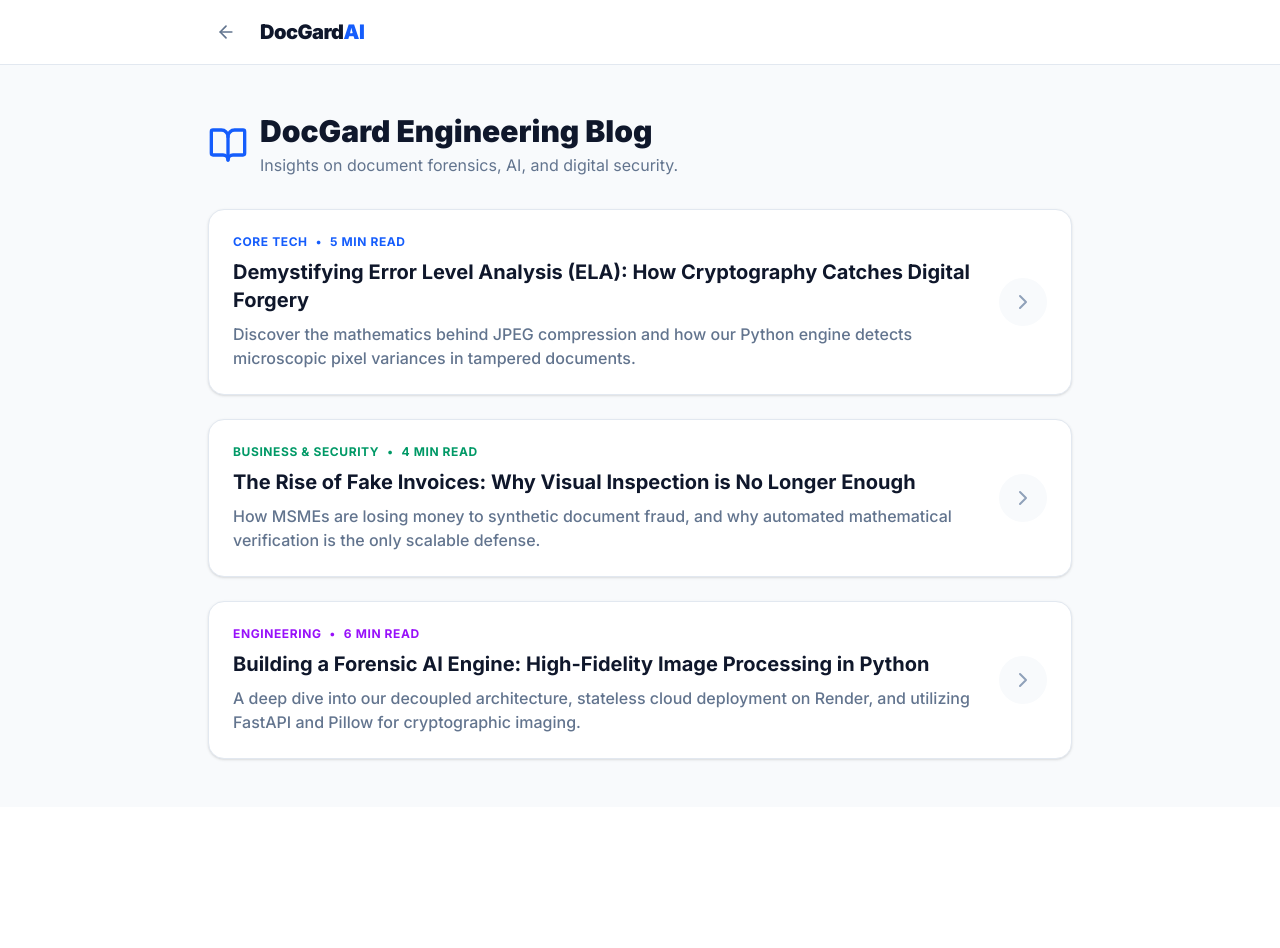
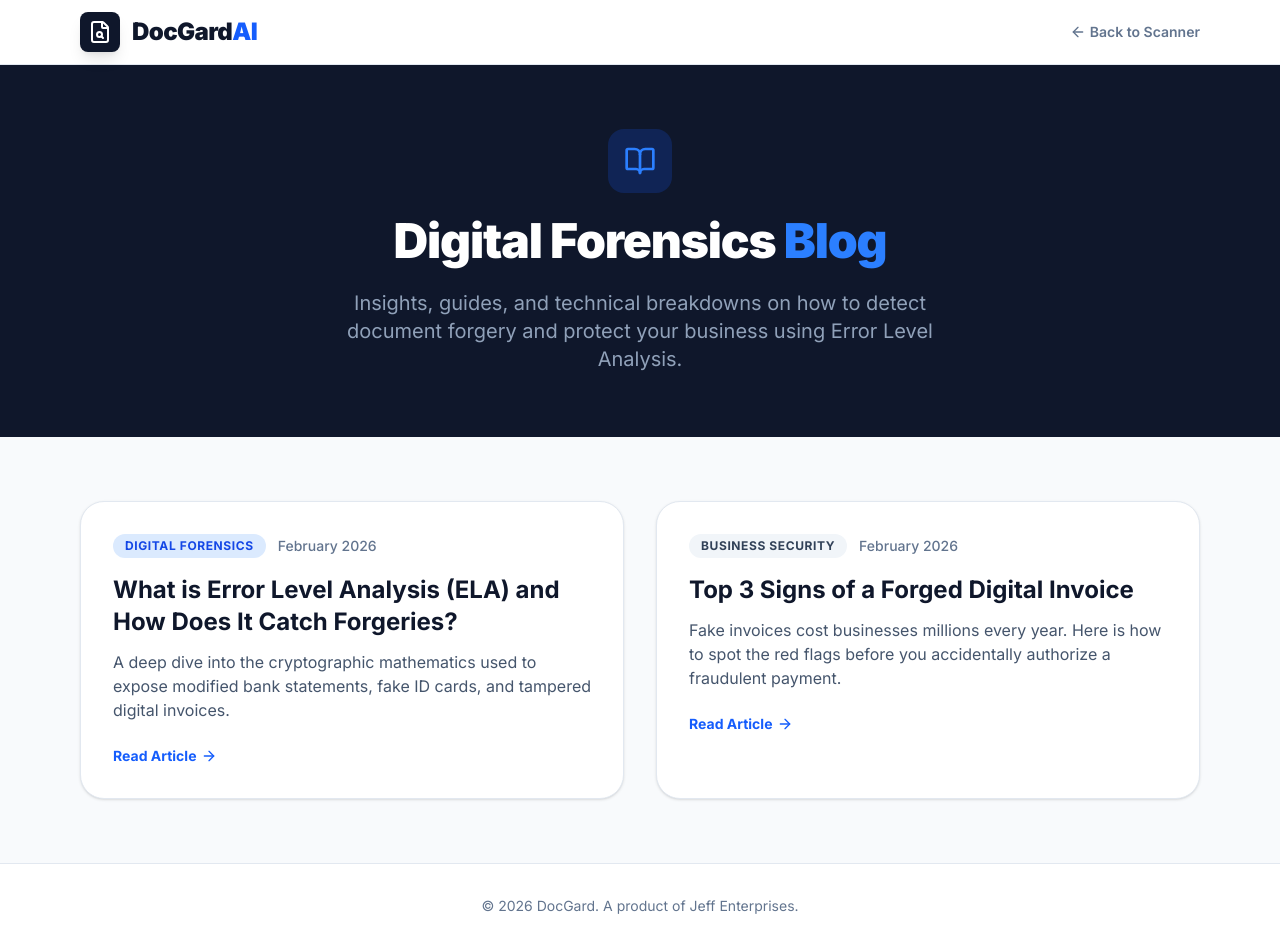
Before and after one commit to Jefxrxy/docgard-ai, a Next.js app: page /blog in a window 1280 px wide. Before the commit the page ends 807 px from the top, so only its background shows below. Built offline with nearby package versions, Linux system fonts and the light colour scheme.

Commit message:
Added Blog Index page to link articles

```diff
--- a/app/blog/page.tsx
+++ b/app/blog/page.tsx
@@ -1,78 +1,96 @@
 import React from 'react';
-import { BookOpen, ArrowLeft, ChevronRight } from 'lucide-react';
 import Link from 'next/link';
+import { BookOpen, ArrowRight, FileSearch, ArrowLeft } from 'lucide-react';
+
+export const metadata = {
+  title: "Blog & Resources | DocGard AI",
+  description: "Learn about digital forensics, Error Level Analysis (ELA), and how to protect your business from document forgery.",
+};
 
 export default function BlogIndex() {
   return (
-    <div className="min-h-screen bg-slate-50 font-sans pb-12">
+    <div className="min-h-screen bg-slate-50 font-sans flex flex-col">
+      {/* Header */}
       <header className="bg-white border-b border-slate-200 sticky top-0 z-50">
-        <div className="max-w-4xl mx-auto px-4 h-16 flex items-center gap-4">
-          <Link href="/" className="p-2 hover:bg-slate-100 rounded-full transition-colors text-slate-500">
-            <ArrowLeft className="w-5 h-5" />
+        <div className="max-w-6xl mx-auto px-4 h-16 flex items-center justify-between">
+          <Link href="/" className="flex items-center gap-3 hover:opacity-80 transition-opacity">
+            <div className="w-10 h-10 bg-slate-900 rounded-lg flex items-center justify-center shadow-lg">
+              <FileSearch className="w-6 h-6 text-white" />
+            </div>
+            <span className="text-2xl font-black text-slate-900 tracking-tight">DocGard<span className="text-blue-600">AI</span></span>
           </Link>
-          <span className="text-xl font-black text-slate-900 tracking-tight">DocGard<span className="text-blue-600">AI</span></span>
+          <nav className="flex items-center gap-6 text-sm font-semibold text-slate-500">
+            <Link href="/" className="hover:text-slate-900 transition-colors flex items-center gap-1">
+              <ArrowLeft className="w-4 h-4"/> Back to Scanner
+            </Link>
+          </nav>
         </div>
       </header>
 
-      <main className="max-w-4xl mx-auto px-4 mt-12">
-        <div className="flex items-center gap-3 mb-8">
-          <BookOpen className="w-10 h-10 text-blue-600" />
-          <div>
-            <h1 className="text-3xl font-black text-slate-900">DocGard Engineering Blog</h1>
-            <p className="text-slate-500 mt-1">Insights on document forensics, AI, and digital security.</p>
+      {/* Hero Section */}
+      <div className="bg-slate-900 py-16 px-4">
+        <div className="max-w-4xl mx-auto text-center space-y-6">
+          <div className="w-16 h-16 bg-blue-600/20 rounded-2xl flex items-center justify-center mx-auto mb-6">
+            <BookOpen className="w-8 h-8 text-blue-500" />
           </div>
+          <h1 className="text-4xl sm:text-5xl font-black text-white tracking-tight">
+            Digital Forensics <span className="text-blue-500">Blog</span>
+          </h1>
+          <p className="text-xl text-slate-400 max-w-2xl mx-auto">
+            Insights, guides, and technical breakdowns on how to detect document forgery and protect your business using Error Level Analysis.
+          </p>
         </div>
+      </div>
 
-        <div className="grid gap-6">
-          {/* Article 1 */}
-          <Link href="/blog/ela-explained" className="bg-white rounded-2xl shadow-sm border border-slate-200 p-6 hover:shadow-md transition-all group flex flex-col sm:flex-row justify-between items-start sm:items-center gap-4">
-            <div>
-              <div className="flex items-center gap-2 text-xs font-bold text-blue-600 uppercase tracking-wider mb-2">
-                <span>Core Tech</span>
-                <span>•</span>
-                <span>5 Min Read</span>
+      {/* Blog Grid */}
+      <main className="max-w-6xl mx-auto px-4 py-16 flex-grow w-full">
+        <div className="grid grid-cols-1 md:grid-cols-2 gap-8">
+
+          {/* Article 1 Card */}
+          <Link href="/blog/what-is-error-level-analysis" className="group bg-white rounded-3xl border border-slate-200 overflow-hidden shadow-sm hover:shadow-xl transition-all hover:-translate-y-1">
+            <div className="p-8">
+              <div className="flex items-center gap-3 mb-4">
+                <span className="bg-blue-100 text-blue-700 text-xs font-bold px-3 py-1 rounded-full uppercase tracking-wider">Digital Forensics</span>
+                <span className="text-slate-500 text-sm font-medium">February 2026</span>
               </div>
-              <h2 className="text-xl font-bold text-slate-900 group-hover:text-blue-600 transition-colors">Demystifying Error Level Analysis (ELA): How Cryptography Catches Digital Forgery</h2>
-              <p className="text-slate-500 mt-2 font-medium line-clamp-2">Discover the mathematics behind JPEG compression and how our Python engine detects microscopic pixel variances in tampered documents.</p>
-            </div>
-            <div className="bg-slate-50 p-3 rounded-full group-hover:bg-blue-50 transition-colors shrink-0">
-              <ChevronRight className="w-6 h-6 text-slate-400 group-hover:text-blue-600" />
+              <h2 className="text-2xl font-bold text-slate-900 mb-3 group-hover:text-blue-600 transition-colors">
+                What is Error Level Analysis (ELA) and How Does It Catch Forgeries?
+              </h2>
+              <p className="text-slate-600 mb-6 line-clamp-3">
+                A deep dive into the cryptographic mathematics used to expose modified bank statements, fake ID cards, and tampered digital invoices.
+              </p>
+              <div className="flex items-center text-blue-600 font-bold text-sm">
+                Read Article <ArrowRight className="w-4 h-4 ml-1 group-hover:translate-x-1 transition-transform" />
+              </div>
             </div>
           </Link>
 
-          {/* Article 2 */}
-          <Link href="/blog/fake-invoices" className="bg-white rounded-2xl shadow-sm border border-slate-200 p-6 hover:shadow-md transition-all group flex flex-col sm:flex-row justify-between items-start sm:items-center gap-4">
-            <div>
-              <div className="flex items-center gap-2 text-xs font-bold text-emerald-600 uppercase tracking-wider mb-2">
-                <span>Business & Security</span>
-                <span>•</span>
-                <span>4 Min Read</span>
+          {/* Article 2 Card */}
+          <Link href="/blog/top-3-signs-forged-invoice" className="group bg-white rounded-3xl border border-slate-200 overflow-hidden shadow-sm hover:shadow-xl transition-all hover:-translate-y-1">
+            <div className="p-8">
+              <div className="flex items-center gap-3 mb-4">
+                <span className="bg-slate-100 text-slate-700 text-xs font-bold px-3 py-1 rounded-full uppercase tracking-wider">Business Security</span>
+                <span className="text-slate-500 text-sm font-medium">February 2026</span>
               </div>
-              <h2 className="text-xl font-bold text-slate-900 group-hover:text-emerald-600 transition-colors">The Rise of Fake Invoices: Why Visual Inspection is No Longer Enough</h2>
-              <p className="text-slate-500 mt-2 font-medium line-clamp-2">How MSMEs are losing money to synthetic document fraud, and why automated mathematical verification is the only scalable defense.</p>
-            </div>
-            <div className="bg-slate-50 p-3 rounded-full group-hover:bg-emerald-50 transition-colors shrink-0">
-              <ChevronRight className="w-6 h-6 text-slate-400 group-hover:text-emerald-600" />
+              <h2 className="text-2xl font-bold text-slate-900 mb-3 group-hover:text-blue-600 transition-colors">
+                Top 3 Signs of a Forged Digital Invoice
+              </h2>
+              <p className="text-slate-600 mb-6 line-clamp-3">
+                Fake invoices cost businesses millions every year. Here is how to spot the red flags before you accidentally authorize a fraudulent payment.
+              </p>
+              <div className="flex items-center text-blue-600 font-bold text-sm">
+                Read Article <ArrowRight className="w-4 h-4 ml-1 group-hover:translate-x-1 transition-transform" />
+              </div>
             </div>
           </Link>
 
-          {/* Article 3 */}
-          <Link href="/blog/building-forensic-engine" className="bg-white rounded-2xl shadow-sm border border-slate-200 p-6 hover:shadow-md transition-all group flex flex-col sm:flex-row justify-between items-start sm:items-center gap-4">
-            <div>
-              <div className="flex items-center gap-2 text-xs font-bold text-purple-600 uppercase tracking-wider mb-2">
-                <span>Engineering</span>
-                <span>•</span>
-                <span>6 Min Read</span>
-              </div>
-              <h2 className="text-xl font-bold text-slate-900 group-hover:text-purple-600 transition-colors">Building a Forensic AI Engine: High-Fidelity Image Processing in Python</h2>
-              <p className="text-slate-500 mt-2 font-medium line-clamp-2">A deep dive into our decoupled architecture, stateless cloud deployment on Render, and utilizing FastAPI and Pillow for cryptographic imaging.</p>
-            </div>
-            <div className="bg-slate-50 p-3 rounded-full group-hover:bg-purple-50 transition-colors shrink-0">
-              <ChevronRight className="w-6 h-6 text-slate-400 group-hover:text-purple-600" />
-            </div>
-          </Link>
         </div>
       </main>
+
+      {/* Footer */}
+      <footer className="bg-white border-t border-slate-200 py-8 text-center text-sm text-slate-500 mt-auto">
+        <p>© 2026 DocGard. A product of Jeff Enterprises.</p>
+      </footer>
     </div>
   );
 }
```
